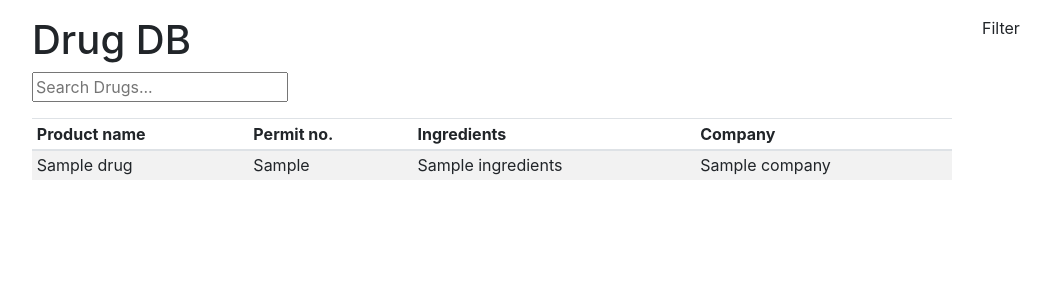
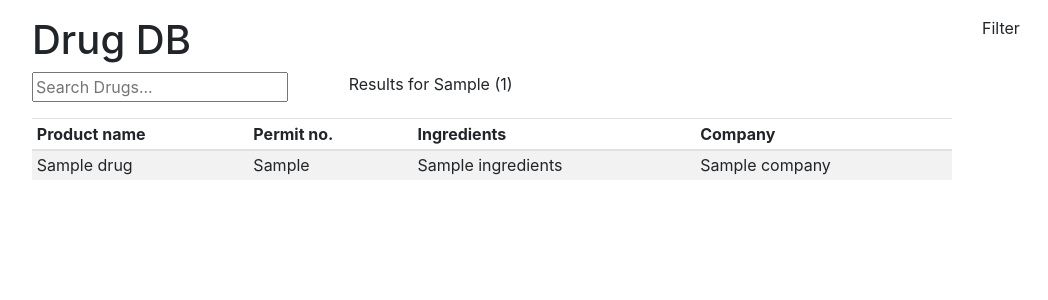
Before and after one commit to gavchan/cmspharm, a Django app: template backend/drugdb/templates/drugdb/drug_list.html in a window 1280 px wide. Shown: the part 40-340 px from the top of the page, without its empty margins (53-1101 px from the left). Run offline with Django 3.2, Linux system fonts and the light colour scheme; the template is opened without the code that fills it: most values are stand-ins (such as "Sample title", 1, 10 or a date in 2020); parts of the project's set-up code (start-up, migrations or seed data) failed here and were passed over; some libraries are stand-ins or nearby versions.

Commit message:
Fixed pagination to show results of last query

```diff
--- a/backend/drugdb/templates/drugdb/drug_list.html
+++ b/backend/drugdb/templates/drugdb/drug_list.html
@@ -15,44 +15,50 @@
     {% if drug_list %}
 
     <nav class="row">
-        <div class="col-6">
+        <div class="col-4">
             <form action="{% url 'drugdb:DrugList' %}" method="get">
                 <input name="q" type="text" placeholder="Search Drugs..." />
             </form>
         </div>
-        <div class="col-6">
-        {% if is_paginated %}
+        <div class="col-4">
+            {% if last_query %}
+            Results for {{ last_query }} ({{ last_query_count }})
+            {% endif %}
+        </div>
+        <div class="col-4">
+            {% if is_paginated %}
+
             <ul class="pagination">
                 <li class="page-item">
-                    <a href="{% url 'drugdb:DrugList' %}?page=1"
+                    <a href="{% url 'drugdb:DrugList' %}?q={{ last_query }}&page=1"
                     class="page-link">
                         First
                     </a>
                 </li>
                 {% if page_obj.has_previous %}
                 <li class="page-item">
-                    <a href="{% url 'drugdb:DrugList' %}?page={{ page_obj.previous_page_number }}"
+                    <a href="{% url 'drugdb:DrugList' %}?q={{ last_query }}&page={{ page_obj.previous_page_number }}"
                     class="page-link">
                         {{ page_obj.previous_page_number }}
                     </a>
                 </li>
                 {% endif %}
                 <li class="page-item active">
-                    <a href="{% url 'drugdb:DrugList' %}?page={{ page_obj.number }}"
+                    <a href="{% url 'drugdb:DrugList' %}?q={{ last_query }}&page={{ page_obj.number }}"
                     class="page-link">
                         {{ page_obj.number }}
                     </a>
                 </li>
                 {% if page_obj.has_next %}
                 <li class="page-item">
-                    <a href="{% url 'drugdb:DrugList' %}?page={{ page_obj.next_page_number }}"
+                    <a href="{% url 'drugdb:DrugList' %}?q={{ last_query }}&page={{ page_obj.next_page_number }}"
                     class="page-link">
                         {{ page_obj.next_page_number }}
                     </a>
                 </li>
                 {% endif %}
                 <li class="page-item">
-                    <a href="{% url 'drugdb:DrugList' %}?page=last"
+                    <a href="{% url 'drugdb:DrugList' %}?q={{ last_query }}&page=last"
                     class="page-link">
                         Last
                     </a>
```
Also changed, not shown: backend/drugdb/views.py (+12 -3 lines).
